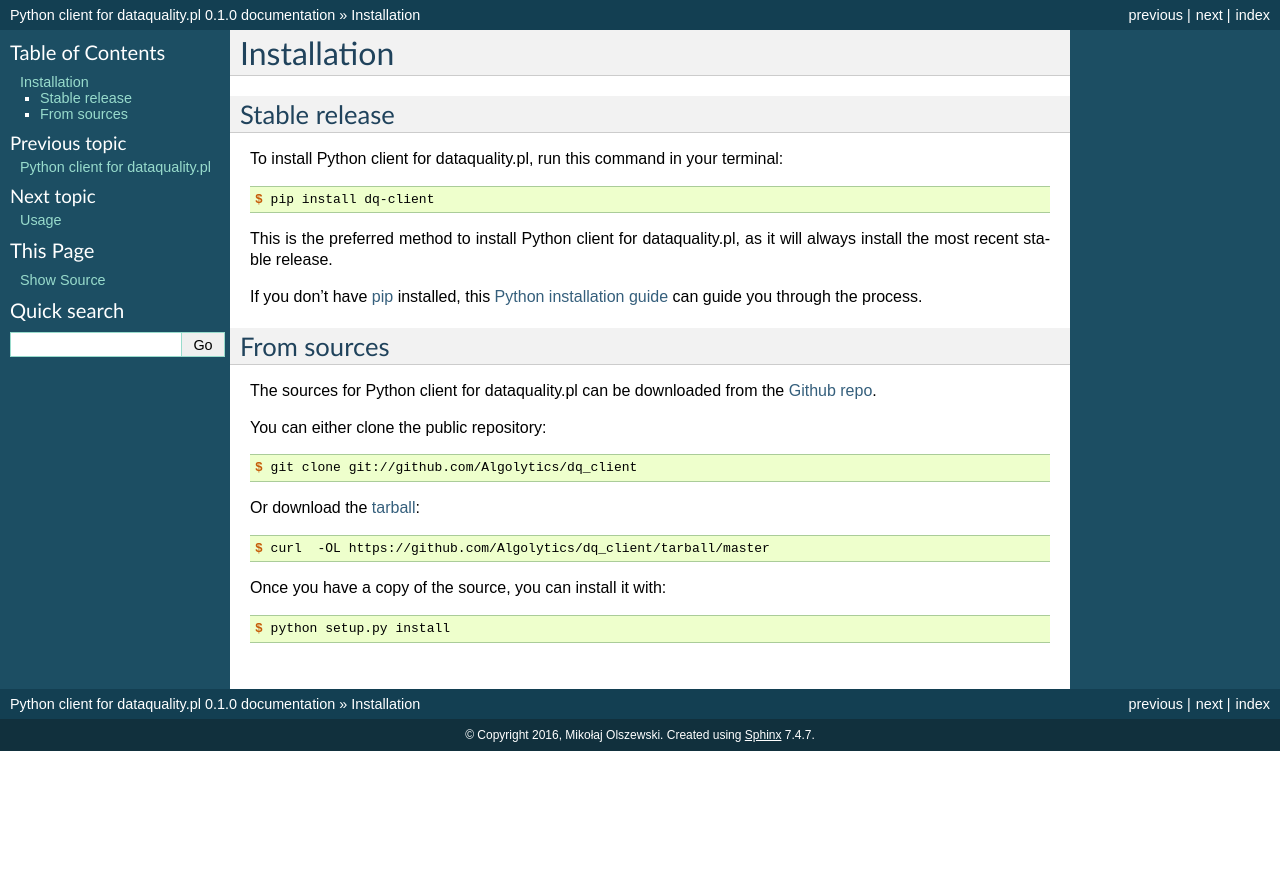
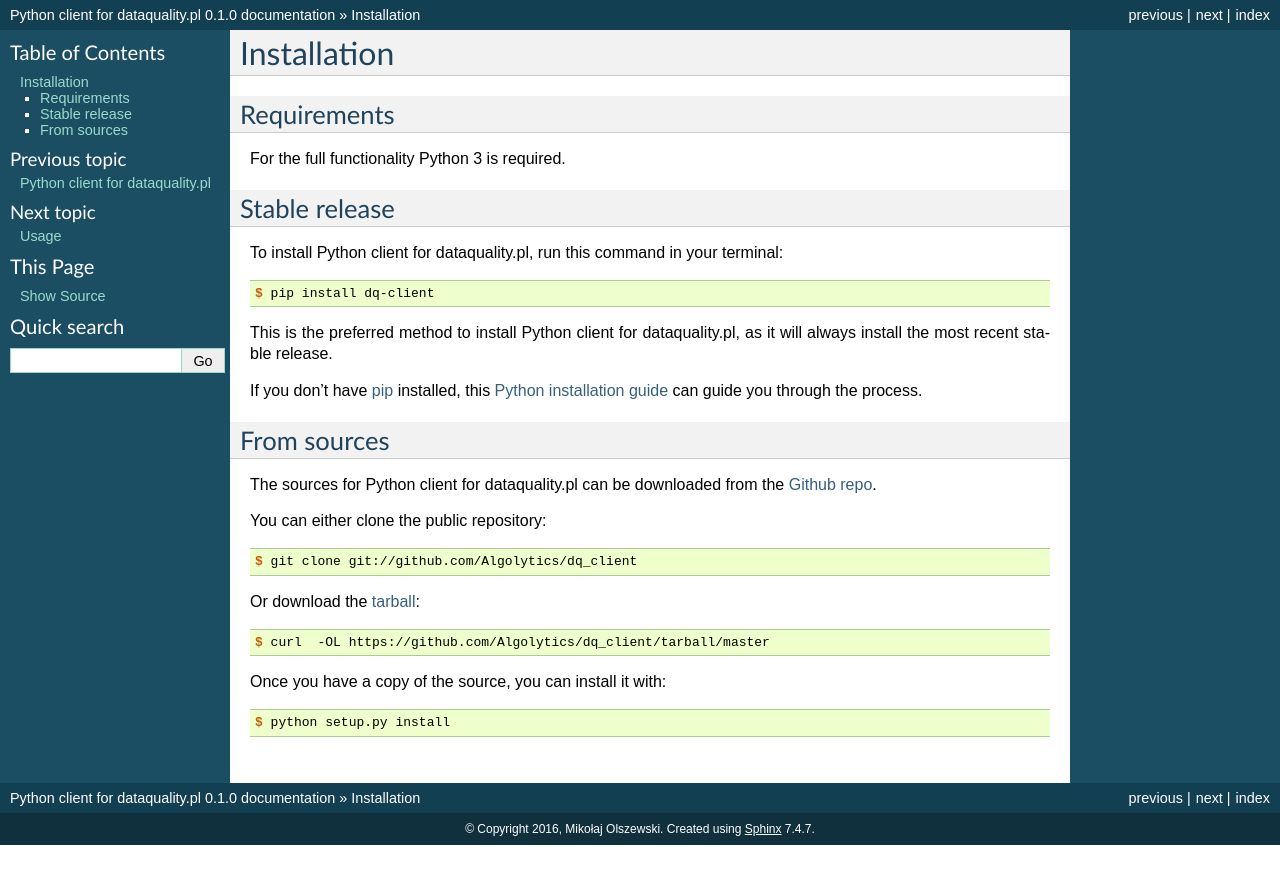
Before and after one commit to biamat-algo/dq_client_fork, a Sphinx documentation site: the page built from docs/installation.rst, in a window 1280 px wide. Shown: the top 884 px of the page. Built offline with Sphinx 7.4.7, drawn with Linux system fonts in a browser that asks for light colours; pages that are not in the unit, such as notebooks, are missing from menus.

Commit message:
requirements

```diff
--- a/docs/installation.rst
+++ b/docs/installation.rst
@@ -4,6 +4,10 @@
 Installation
 ============
 
+Requirements
+------------
+
+For the full functionality Python 3 is required.
 
 Stable release
 --------------
```
